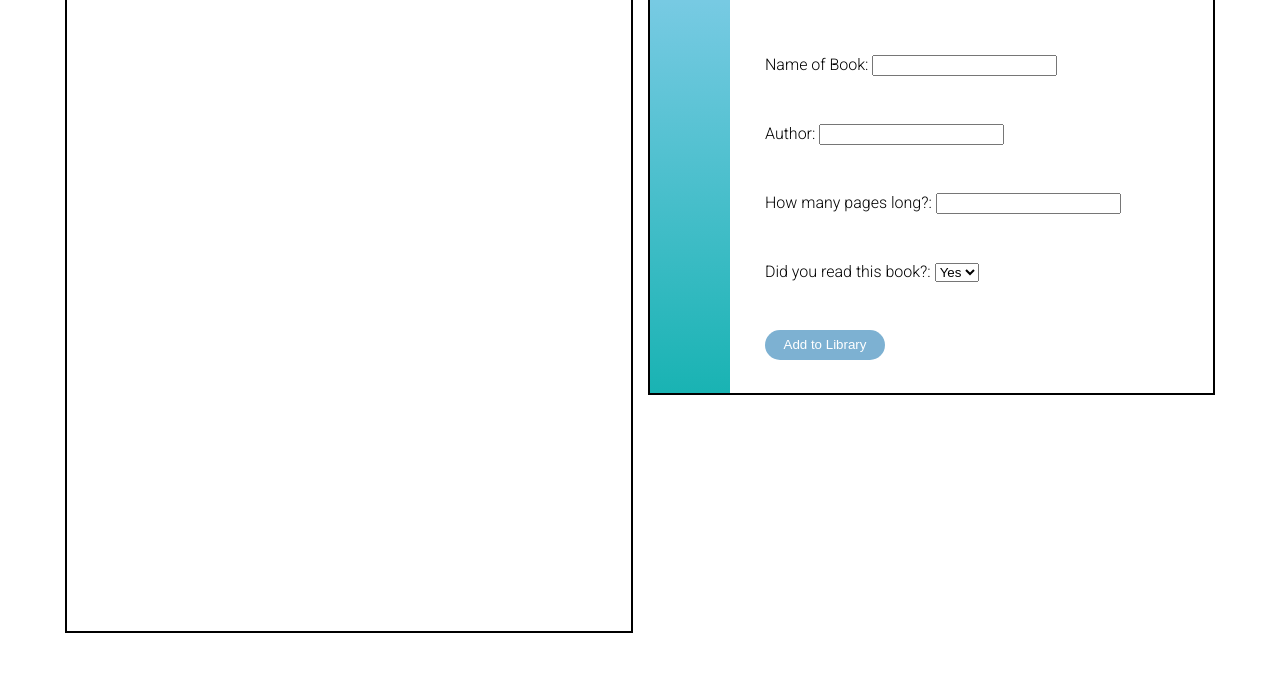
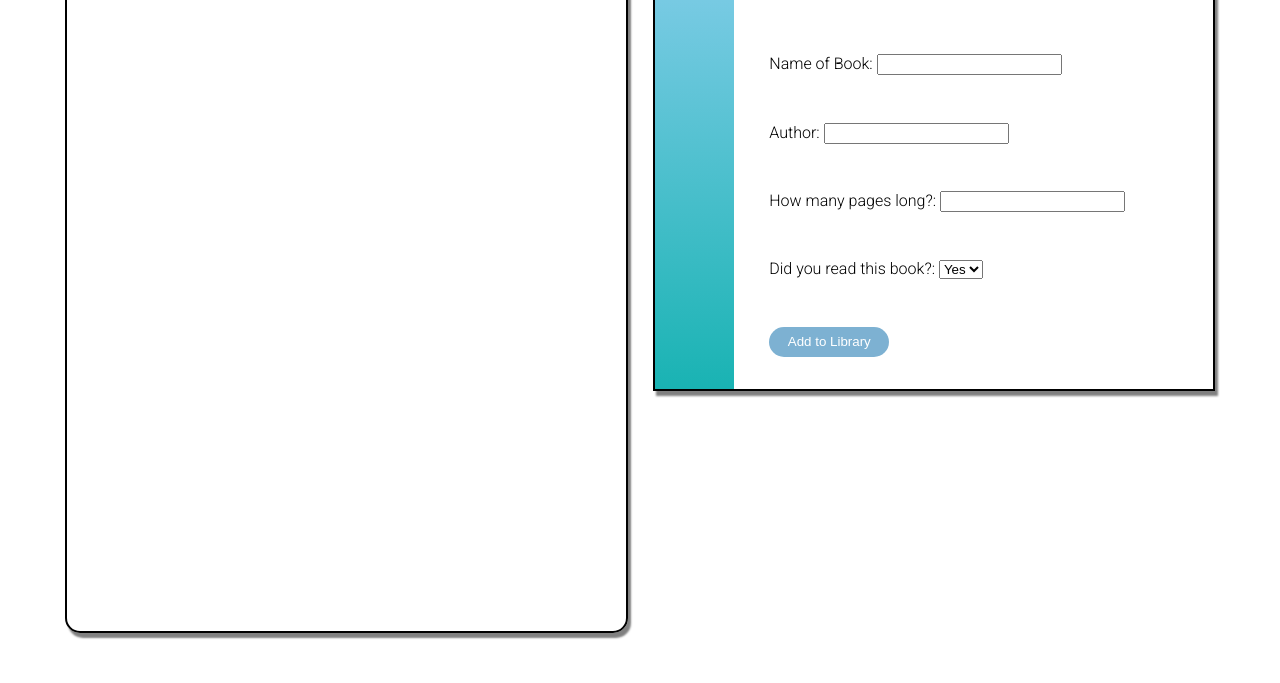
Before and after one commit to tgorsk15/digital-library, a plain HTML site: page index.html in a window 1280 px wide. Shown: the part 125-808 px from the top of the page. Drawn offline with Linux system fonts and the light colour scheme.

Commit message:
Further style borders and box shadow

```diff
--- a/styles.css
+++ b/styles.css
@@ -13,18 +13,20 @@ body {
     width: 1150px;
     height: 700px;
     display: grid;
-    gap: 15px;
+    gap: 25px;
     grid-template-columns: 1fr 1fr;
     grid-template-rows: 1fr 1fr 1fr;
 }
 
 .main-container > div {
     border: 2px solid black;
+    /* border-radius: 15px; */
+    box-shadow: 3px 5px 2px 0px grey;
 }
 
 .bookshelf {
     grid-row: 1 / 4;
-    /* overflow: auto; */
+    border-radius: 15px;
 }
 
 .form-container {
```
